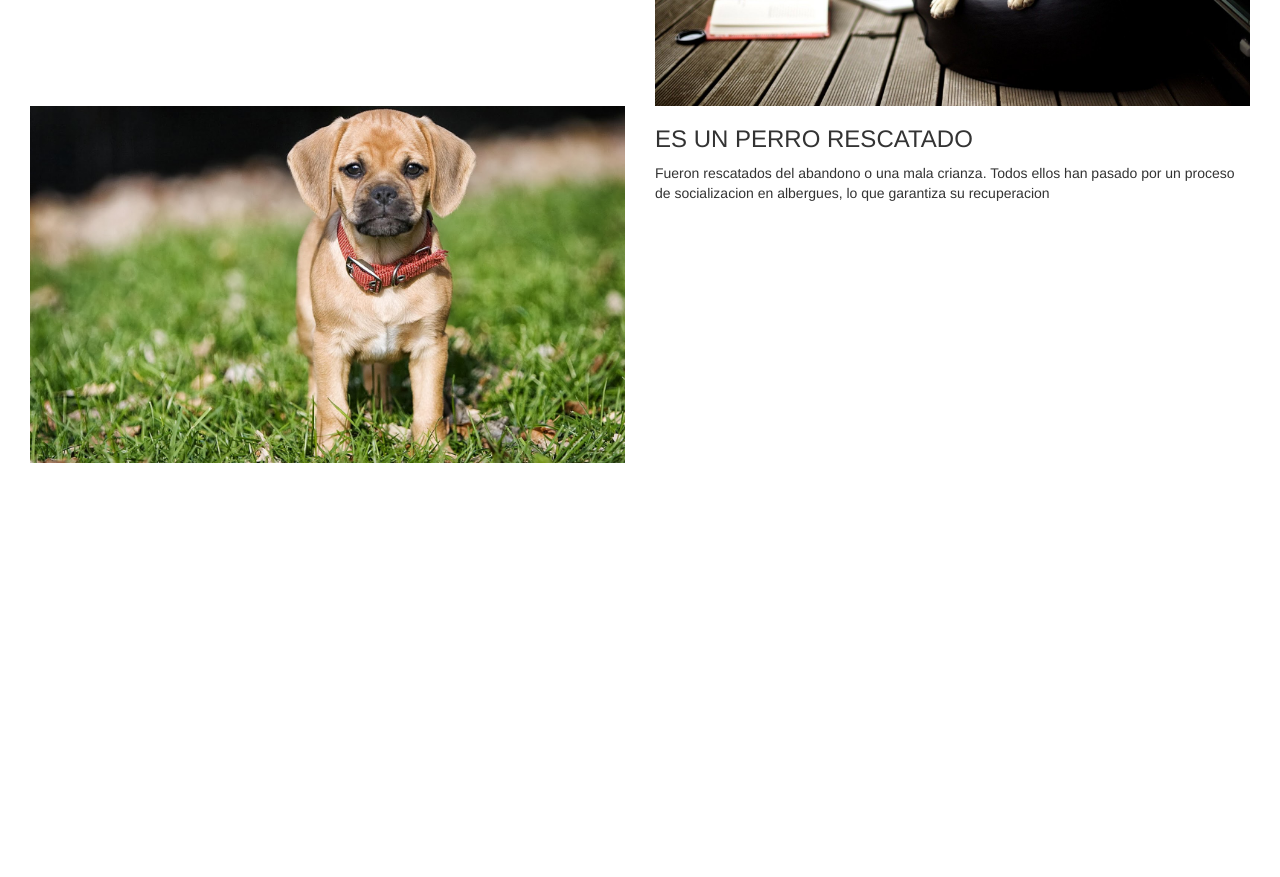
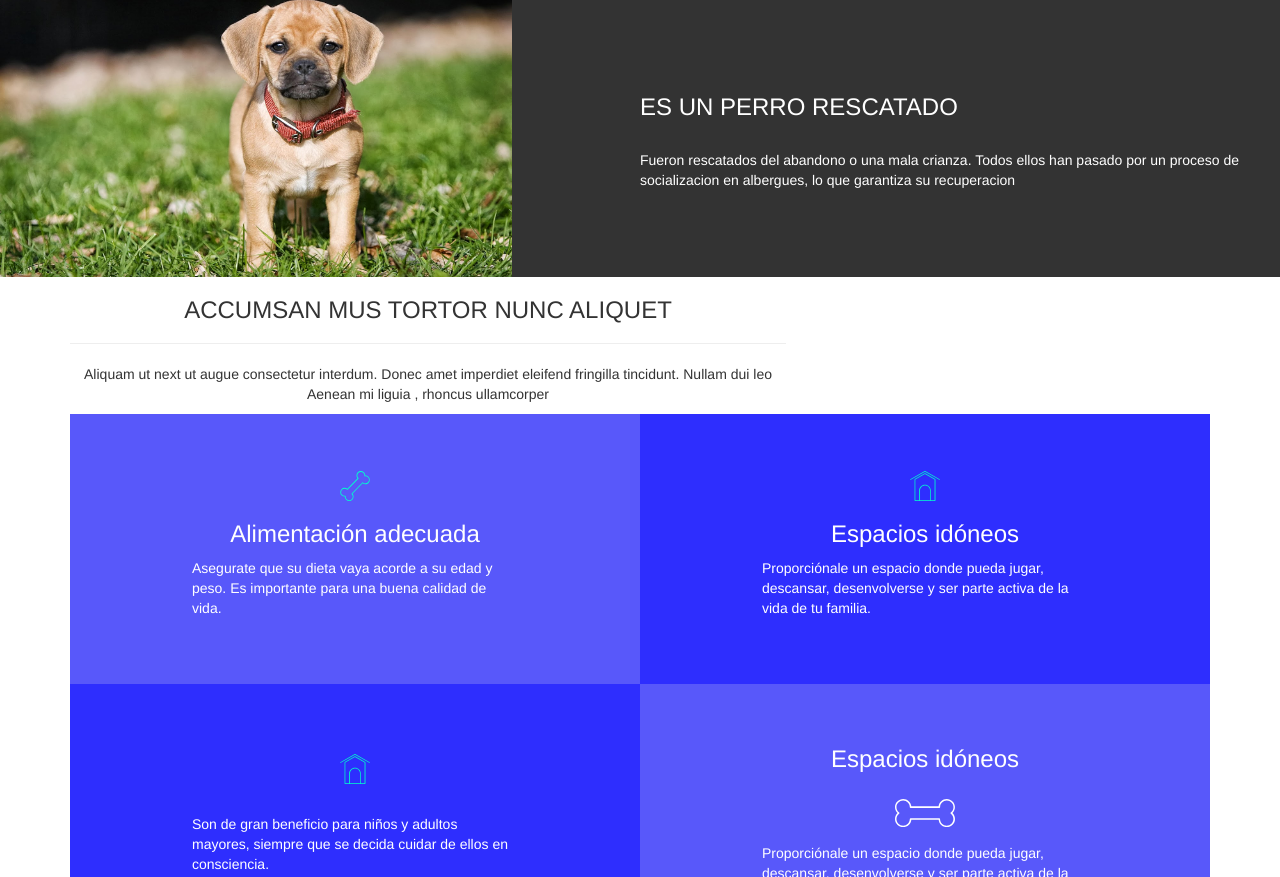
Before and after one commit to LeidyRosmery/PuppyLove, a plain HTML site: page index.html in a window 1280 px wide. Shown: the part 1923-2800 px from the top of the page. Before the commit the page ends 2386 px from the top, so only its background shows below. Drawn offline with nearby package versions, Linux system fonts and the light colour scheme.

Commit message:
ultima section

```diff
--- a/index.html
+++ b/index.html
@@ -8,8 +8,8 @@
     <link rel="stylesheet" href="https://maxcdn.bootstrapcdn.com/bootstrap/3.3.7/css/bootstrap.min.css" integrity="sha384-BVYiiSIFeK1dGmJRAkycuHAHRg32OmUcww7on3RYdg4Va+PmSTsz/K68vbdEjh4u" crossorigin="anonymous">
     <link rel="stylesheet" href="assets/css/main.css">
     <title>Document</title>
+    <link href="https://fonts.googleapis.com/css?family=Open+Sans" rel="stylesheet">
 
-    <link href="https://fonts.googleapis.com/css?family=Roboto" rel="stylesheet">
 </head>
 
 <body>
@@ -48,44 +48,93 @@
         </div>
     </section>
     <section>
-        <div class="">
+        <div class="container-fluid">
             <div class="row">
-                <div class="col-md-12 img-puppy">
-                    <div class="col-md-6 ">
-                        <img class="img-responsive" src="assets/img/pic01.jpg" alt="">
+                <div class="col-md-12 img-puppy ">
+                    <div class="col-md-6 img-puppy">
+                        <img class="img-responsive medidaImg" src="assets/img/pic01.jpg" alt="">
                     </div>
-                    <div class="col-md-6">
-                        <h3> ES UN PERRO RESCATADO</h3>
+                    <div class="col-md-6 img-puppy text-descripcion">
+                        <h3> ES UN PERRO RESCATADO</h3><br>
                         <p> Fueron rescatados del abandono o una mala crianza. Todos ellos han pasado por un proceso de socializacion en albergues, lo que garantiza su recuperacion
                     </div>
                 </div>
             </div>
             <div class="row">
-                <div class="col-md-12 img-puppy">
-                    <div class="col-md-6 ">
-                        <h3> ES UN PERRO RESCATADO</h3>
+                <div class="col-md-12 img-puppy heightSmall ">
+                    <div class="col-md-6 text-descripcion  ">
+                        <h3> ES UN PERRO RESCATADO</h3><br>
                         <p> Fueron rescatados del abandono o una mala crianza. Todos ellos han pasado por un proceso de socializacion en albergues, lo que garantiza su recuperacion
 
                     </div>
-                    <div class="col-md-6">
-                        <img class="img-responsive" src="assets/img/pic02.jpg" alt="">
+                    <div class="col-md-6 img-puppy ">
+                        <img class="img-responsive medidaImg medidaImg--left" src="assets/img/pic02.jpg" alt="">
 
                     </div>
                 </div>
             </div>
             <div class="row">
-                <div class="col-md-12 img-puppy">
-                    <div class="col-md-6 ">
-                        <img class="img-responsive" src="assets/img/pic03.jpg" alt="">
+                <div class="col-md-12 img-puppy heightSmall">
+                    <div class="col-md-6 img-puppy">
+                        <img class="img-responsive medidaImg" src="assets/img/pic03.jpg" alt="">
                     </div>
-                    <div class="col-md-6">
-                        <h3> ES UN PERRO RESCATADO</h3>
+                    <div class="col-md-6 img-puppy text-descripcion">
+                        <h3> ES UN PERRO RESCATADO</h3><br>
                         <p> Fueron rescatados del abandono o una mala crianza. Todos ellos han pasado por un proceso de socializacion en albergues, lo que garantiza su recuperacion
                     </div>
                 </div>
             </div>
         </div>
     </section>
+    <section>
+        <div class="container">
+            <div class="description-section">
+                <h3> ACCUMSAN MUS TORTOR NUNC ALIQUET</h3>
+                <hr>
+                <p>Aliquam ut next ut augue consectetur interdum. Donec amet imperdiet eleifend fringilla tincidunt. Nullam dui leo Aenean mi liguia , rhoncus ullamcorper</p>
+            </div>
+            <div class="row">
+                <div class="col-md-12">
+                    <div class="col-md-6 item item--color">
+                        <img  src="assets/img/icons/bone-rotate.svg" alt="">
+                        <h3> Alimentación adecuada</h3>
+                        <p>Asegurate que su dieta vaya acorde a su edad y peso. Es importante para una buena calidad de vida.</p>
+                    </div>
+                    <div class="col-md-6 item">
+                      <img src="assets/img/icons/pet-house.svg" alt="">
+                      <h3> Espacios idóneos</h3>
+                      <p>Proporciónale un espacio donde pueda jugar, descansar, desenvolverse y ser parte activa de la vida de tu familia.</p>
+
+                    </div>
+
+                    <div class="col-md-6 item ">
+                      <img src="assets/img/icons/pet-house.svg" alt="">
+
+                        <h3> </h3>
+                        <p> Son de gran beneficio para niños y adultos mayores, siempre que se decida cuidar de ellos en consciencia.</p>
+                    </div>
+                    <div class="col-md-6 item item--color">
+                      <h3> Espacios idóneos</h3>
+                      <img src="assets/img/icons/bone.svg" alt="">
+                      <p>Proporciónale un espacio donde pueda jugar, descansar, desenvolverse y ser parte activa de la vida de tu familia.</p>
+
+                    </div>
+
+                    <img src="assets/img/icons/pet-house.svg" alt="">
+                    <div class="col-md-6 item  item--color">
+                        <h3> Alimentación adecuada</h3>
+                        <p>Asegurate que su dieta vaya acorde a su edad y peso. Es importante para una buena calidad de vida.</p>
+                    </div>
+                    <div class="col-md-6 item">
+                      <h3> Espacios idóneos</h3>
+                      <p>Proporciónale un espacio donde pueda jugar, descansar, desenvolverse y ser parte activa de la vida de tu familia.</p>
+
+                    </div>
+                </div>
+            </div>
+        </div>
+
+    </section>
 </body>
 
 </html>
--- a/src/scss/main.scss
+++ b/src/scss/main.scss
@@ -3,23 +3,23 @@
     padding: 0;
     box-sizing: border-box;
 }
-$columns: 12;
-$column-width: 100%/$columns;
-$breakpoints: (xs : 0, sm : 768px, md : 992px, lg : 1200px );
-@function column-width($column) {
-     @return $column-width*$column;
-}
-@mixin column($media, $min-width) {
-     @media (min-width:$min-width){
-            .column-#{$media}-5 {
-                width: column-width(5);
-                float: left;
-            }
-    }
-}
-@each $name, $width in $breakpoints {
-     @include column($name, $width);
-}
+// $columns: 12;
+// $column-width: 100%/$columns;
+// $breakpoints: (xs : 0, sm : 768px, md : 992px, lg : 1200px );
+// @function column-width($column) {
+//      @return $column-width*$column;
+// }
+// @mixin column($media, $min-width) {
+//      @media (min-width:$min-width){
+//             .column-#{$media}-5 {
+//                 width: column-width(5);
+//                 float: left;
+//             }
+//     }
+// }
+// @each $name, $width in $breakpoints {
+//      @include column($name, $width);
+// }
 
 
 .bg-header {
@@ -68,15 +68,8 @@ $breakpoints: (xs : 0, sm : 768px, md : 992px, lg : 1200px );
     font-stretch: 10;
     padding: 40px 0;
 }
-.row{
-  margin:0 !important ;
-  padding: 0 !important;
-}
-.cont
-.img-puppy{
-  margin:0 !important ;
-  padding: 0 !important;
-}
+
+
 .section {
   background-color: #21B2A6;
   height: 560px;
@@ -102,3 +95,42 @@ text-align: center;
     align-items: center;
     justify-content: center;
 }
+.img-puppy{
+  padding-left: 0px !important ;
+  padding-right: 0px !important ;
+  background: #333;
+  color: #fff;
+
+}
+
+.text-descripcion {
+    display: flex;
+    flex-direction: column;
+    justify-content:center ;
+    height: 280px;
+
+}
+.medidaImg {
+  width: 80%;
+  position: relative;
+  background: #333;
+  height: 280px;
+&--left{
+  left: 20%;
+}
+}
+.item {
+    background:#2E2EFE;
+    /* width: 410px; */
+    color: #fff;
+    height: 270px;
+    text-align: left;
+    display: flex;
+    justify-content: center;
+    align-items: center;
+    padding: 122px;
+    flex-direction: column;
+  &--color{
+    background-color: #5858FA;
+  }
+}
```
Also changed, not shown: assets/css/main.css, 1 other file.
